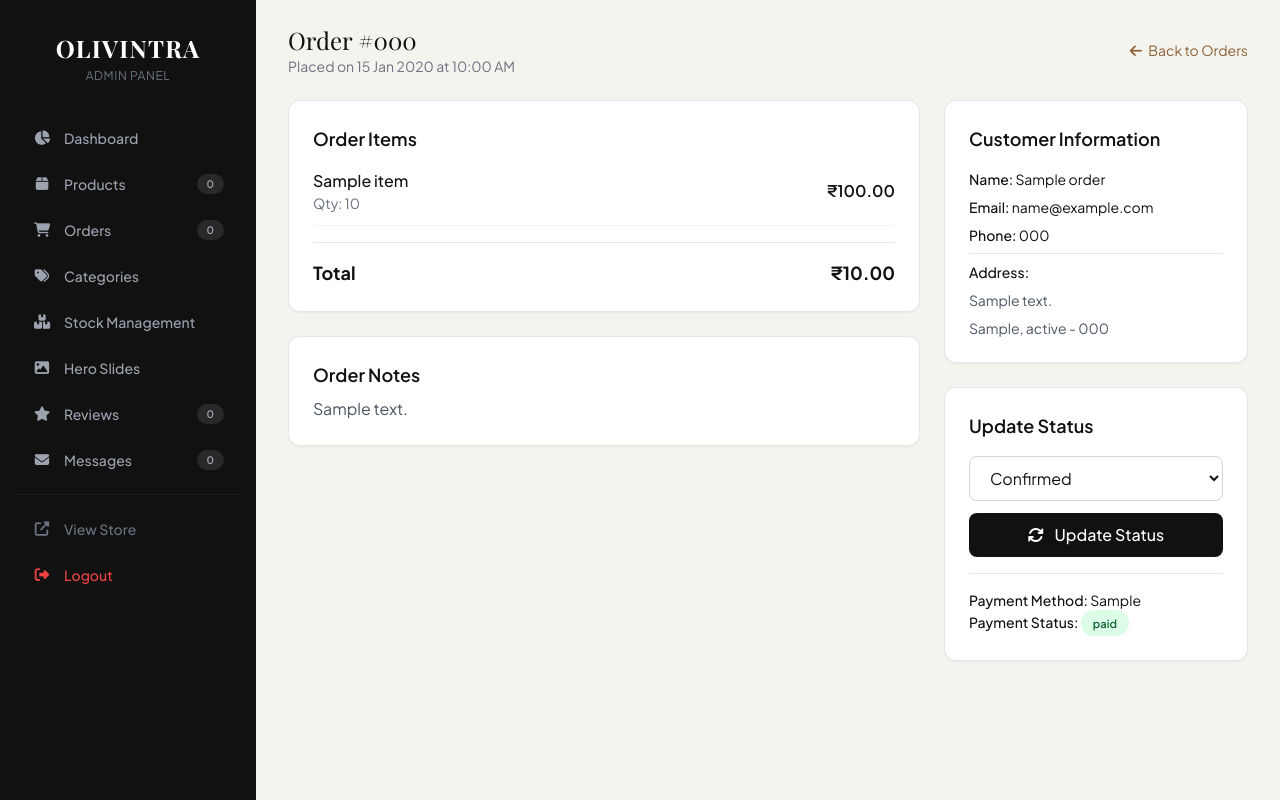
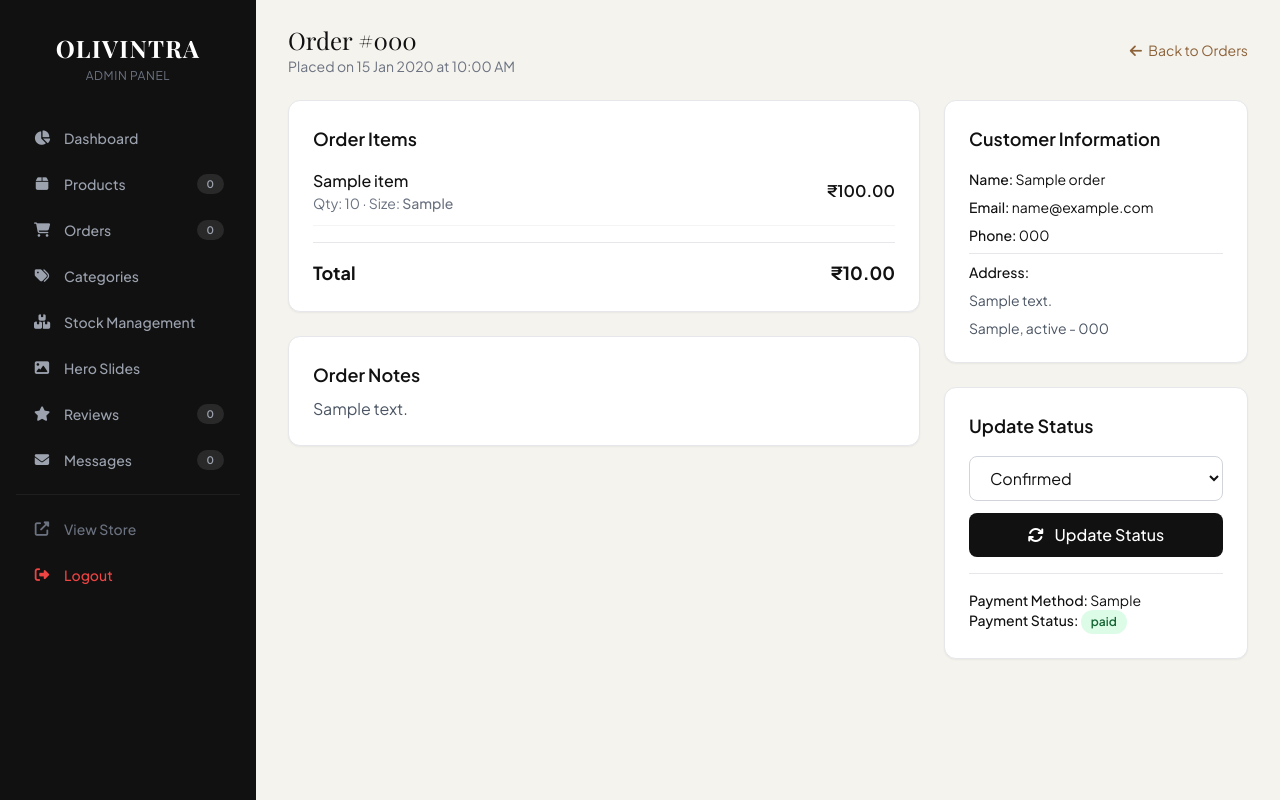
Before and after one commit to benishacletus-ux/olivintra-backend, a Flask app: page /admin/order/1 in a window 1280 px wide. Run offline with Flask 3, Linux system fonts and the light colour scheme; a user stored in the database is signed in; tables that the repository leaves empty hold one stand-in row (values such as "Sample post"); some libraries are stand-ins or nearby versions; some web fonts are replaced.

Commit message:
Display customer ordered size with Free Size and numeric size support in admin order detail

```diff
--- a/templates/admin/order_detail.html
+++ b/templates/admin/order_detail.html
@@ -23,7 +23,23 @@
                 <div class="flex justify-between items-center border-b border-gray-100 pb-3">
                     <div>
                         <p class="font-medium">{{ item.product_name }}</p>
-                        <p class="text-sm text-gray-500">Qty: {{ item.quantity }}</p>
+                        <p class="text-sm text-gray-500">
+                            Qty: {{ item.quantity }}
+                            {% if item.size and item.size != 'N/A' %}
+                                · Size:
+                                {% if item.size == 'Free Size' %}
+                                    <span class="text-green-600 font-medium">
+                                        <i class="fas fa-check-circle mr-0.5"></i> Free Size
+                                    </span>
+                                {% elif item.size|int and item.size|int >= 20 %}
+                                    <span class="text-[#4d502c] font-medium">
+                                        {{ item.size }}
+                                    </span>
+                                {% else %}
+                                    <span class="font-medium">{{ item.size }}</span>
+                                {% endif %}
+                            {% endif %}
+                        </p>
                     </div>
                     <p class="font-semibold">₹{{ "%.2f"|format(item.price * item.quantity) }}</p>
                 </div>
@@ -86,4 +102,14 @@
         </div>
     </div>
 </div>
+
+<style>
+.status-badge {
+    padding: 2px 10px;
+    border-radius: 12px;
+    font-size: 12px;
+    font-weight: 600;
+    display: inline-block;
+}
+</style>
 {% endblock %}
```
